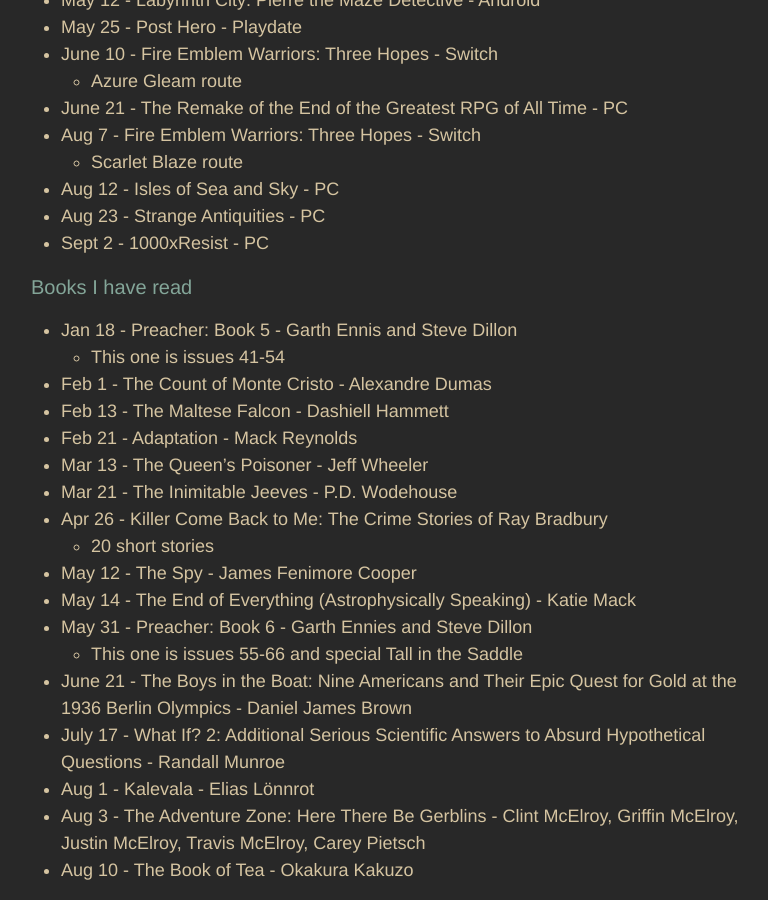
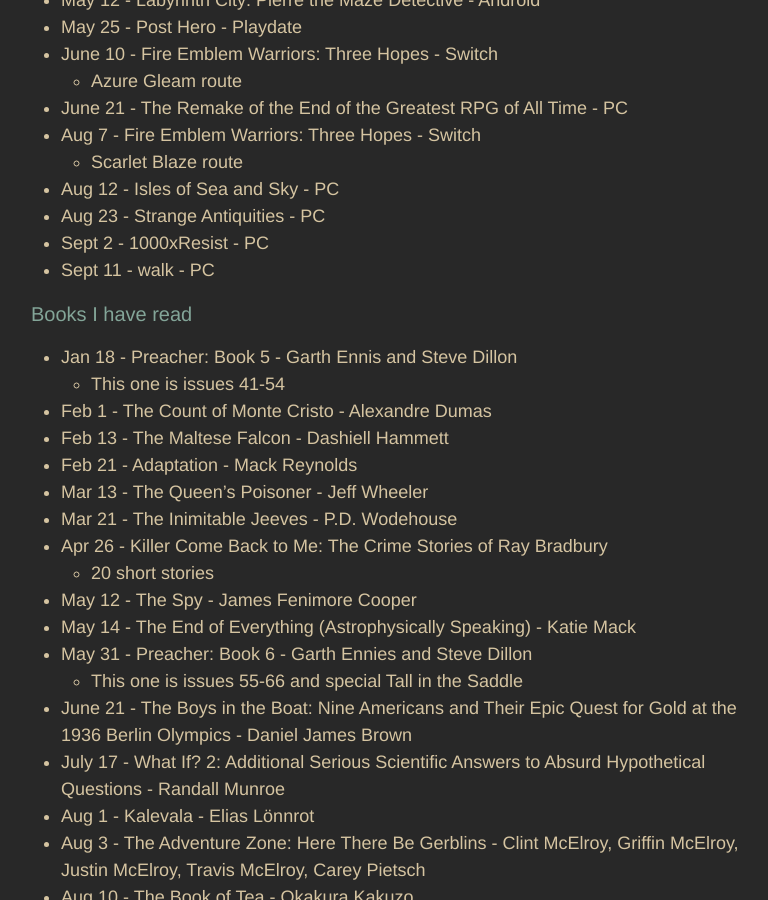
Before and after one commit to adkinsrs/sadkins_site, a Jekyll site: the page built from misc.md, in a window 1280 px wide and 900 px high, scrolled down 896 px. Shown: the whole window, without its empty margins (239-1007 px from the left). Built offline with Jekyll 4.4.1, drawn with Linux system fonts in a browser that asks for light colours.

Commit message:
beat a game

```diff
--- a/misc.md
+++ b/misc.md
@@ -40,6 +40,7 @@
 * Aug 12 - Isles of Sea and Sky - PC
 * Aug 23 - Strange Antiquities - PC
 * Sept 2 - 1000xResist - PC
+* Sept 11 - walk - PC
 
 ### Books I have read
 
```
